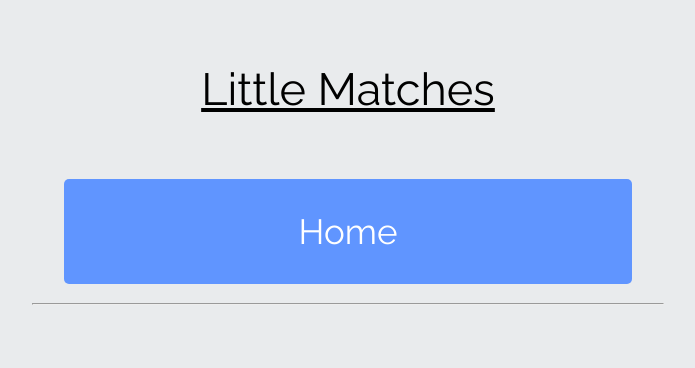
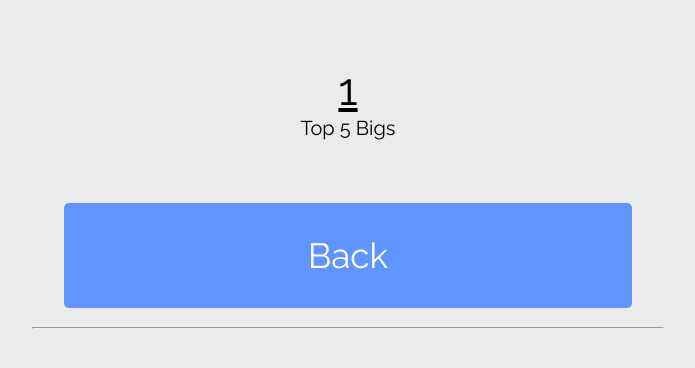
Before and after one commit to aibarrola/InterestMatcher, a Flask app: page /littles/1 in a window 1280 px wide. Shown: the top 368 px of the page, without its empty margins (292-987 px from the left). Run offline with Flask 2, Linux system fonts and the light colour scheme.

Commit message:
fixed top 5 big generation for littles

```diff
--- a/templates/littleMatch.html
+++ b/templates/littleMatch.html
@@ -2,17 +2,21 @@
 
 {% block content %}
 
-    <u> <div class="title"> Little Matches </div> </u>
+    <u> <div class = "title"> {{selected}} </div> </u>
+    <div class = "subTitle"> Top 5 Bigs </div>
 
     <div class = "vMenu">
-        <a href="/" class="nav-btn">Home</a>
+        <a href="/littles" class="nav-btn">Back</a>
         <hr>
     </div>
 
-    <div id = "littleGroup">
-        {% for little in littles %}
-            <p class = "lTitle" href="/littleMatch"> {{ little[0]}} </p>
-            <p class = "lMatch" href="/littleMatch"> {{ little[1]}} </p>
+    <div id="littleGroup">
+        {% for i in range(littles|length)%}
+            {% if selected == littles[i][0]%}
+                {% for x in range(0, 5) %}
+                    <p class = "lTitle" href="/littleMatch"> {{littles[i][1][x]}} </p>
+                {% endfor %}
+            {% endif %}
         {% endfor %}
     </div>
 
--- a/templates/littles.html
+++ b/templates/littles.html
@@ -8,8 +8,11 @@
 <div class = "vMenu">
     <a href="/" class="nav-btn">Home</a>
     <hr>
+    <!-- {% for little in littles %}
+        <a class = "lNames" href="/littleMatch"> {{ little[0]}} </a>
+    {% endfor %} -->
     {% for little in littles %}
-        <a class = "lNames" href="/littleMatch"> {{ little[0]}} </a>
+        <a class = "lNames" href="/littles/{{little[0]}}"> {{ little[0]}} </a>
     {% endfor %}
 </div>
 
```
